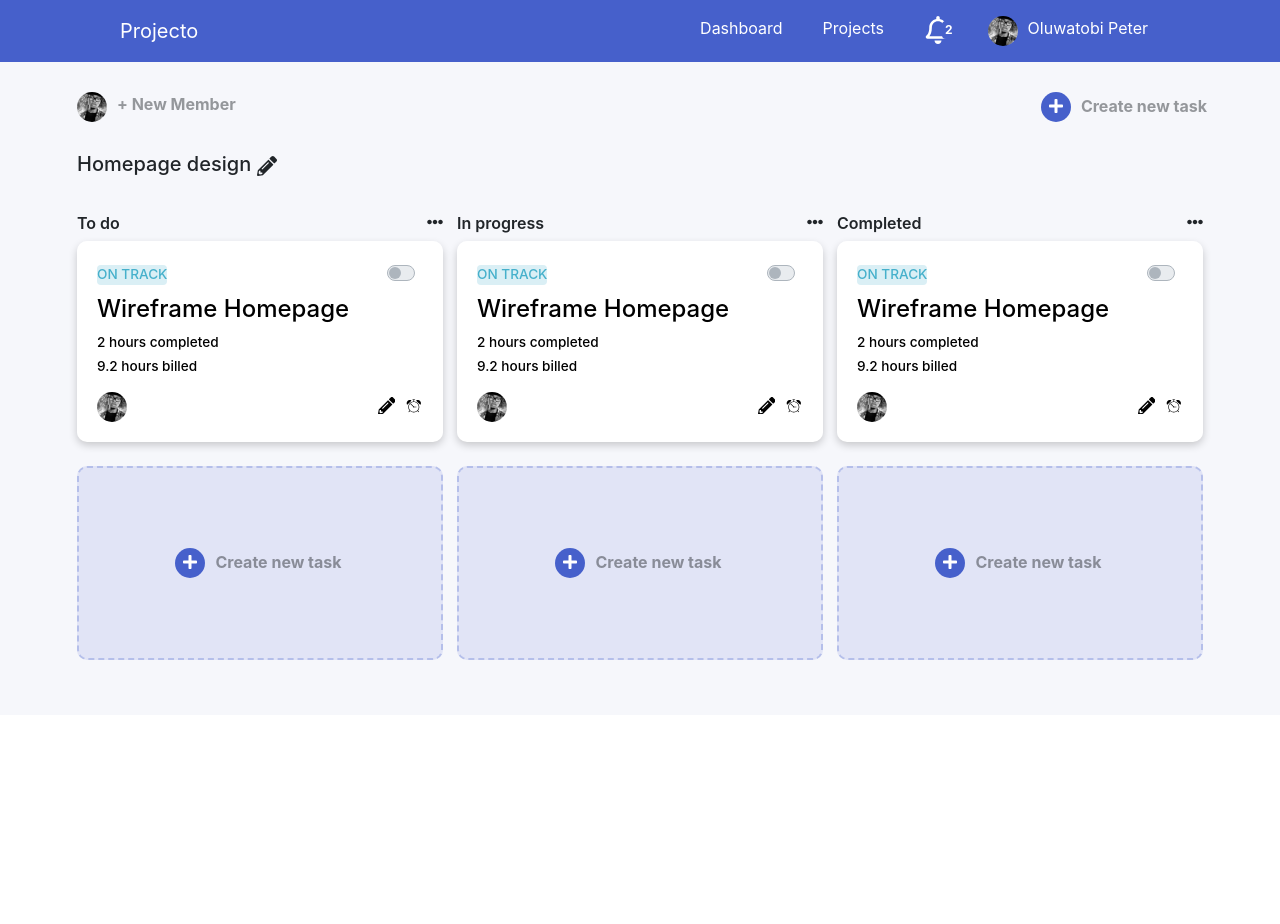
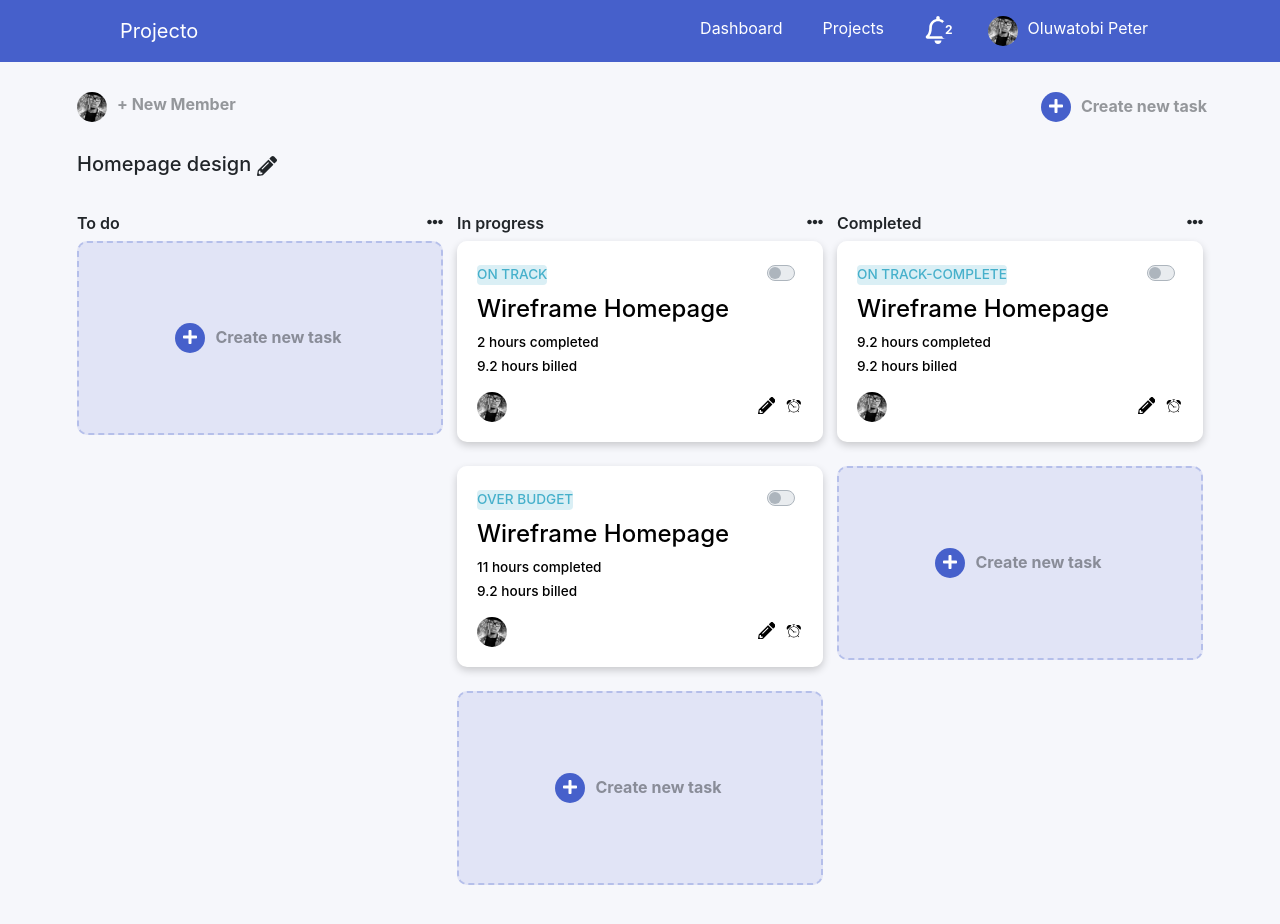
Before and after one commit to Tobipeters/Projecto-frontend-design-, a React (Create React App) app: page / in a window 1280 px wide. Shown: the top 924 px of the page. Before the commit the page ends 800 px from the top, so only its background shows below. Built offline with nearby package versions, Linux system fonts and the light colour scheme.

Commit message:
Now dynamically collecting dummy data

```diff
--- a/src/App.js
+++ b/src/App.js
@@ -5,16 +5,98 @@ import Nav from './Nav/Nav'
 import avatar from './Images/avatar.jpg'
 import { Container, Col, Row, Image } from 'react-bootstrap';
 import { FaPencilAlt, FaPlus } from "react-icons/fa";
-import Stage from './Stage/Stage'
+import StageTitle from './StageTitle/StageTitle'
+import Create from './Create/Create'
+import Task from './Task/Task'
 
 
 class App extends React.Component {
   constructor() {
     super()
+    this.state = {
+      todo: [],
+      inProgress: [
+        {
+          id: 1,
+          status: 'ON TRACK',
+          taskName: 'Wireframe Homepage',
+          hoursCompleted: 2,
+          hoursBilled: 9.2,
+        },
+        {
+          id: 2,
+          status: 'OVER BUDGET',
+          taskName: 'Wireframe Homepage',
+          hoursCompleted: 11,
+          hoursBilled: 9.2,
+        }
+      ],
+      completed: [
+        {
+          id: 1,
+          status: 'ON TRACK-COMPLETE',
+          taskName: 'Wireframe Homepage',
+          hoursCompleted: 9.2,
+          hoursBilled: 9.2,
+        }
+      ]
+    }
+
+    this.loopingFunc = this.loopingFunc.bind(this)
   }
 
+  /**
+   * Below is a generalised function for looping through
+   * the array,but for one reason or the other, it is not working.
+   * I will look into it though
+   */
+////////////////////////////////////////////////////////////
+  loopingFunc = arrayName => {
+    arrayName.map((task, index) => {
+      return <Task
+        key={task.id}
+        status={task.status}
+        title={task.taskName}
+        hoursBilled={task.hoursBilled}
+        hoursCompleted={task.hoursCompleted}
+      />
+    })
+  }
+  /////////////////////////////////////////////////////////
 
   render() {
+
+    const todoList = () => {
+      if (this.state.todo.length < 0) {
+        return null
+      } else {
+        //Array mapping function if array isn't empty
+      }
+    }
+
+    // this.loopingFunc(this.state.inProgress);
+    // this.loopingFunc(this.state.completed);
+    const inProgressList =
+      this.state.inProgress.map((task, index) => {
+        return <Task
+          key={task.id}
+          status={task.status}
+          title={task.taskName}
+          hoursBilled={task.hoursBilled}
+          hoursCompleted={task.hoursCompleted}
+        />
+      })
+
+    const completedList = this.state.completed.map((task, index) => {
+      return <Task
+        key={task.id}
+        status={task.status}
+        title={task.taskName}
+        hoursBilled={task.hoursBilled}
+        hoursCompleted={task.hoursCompleted}
+      />
+    })
+
     return (
       <div className="App">
         <Nav />
@@ -27,7 +109,7 @@ class App extends React.Component {
               </Row>
             </Col>
             <Col xs={12} md={6} className="col-create-plus">
-              <div className="">
+              <div >
                 <div className="create-plus">
                   <FaPlus className="plus-icon" />
                 </div>
@@ -40,15 +122,21 @@ class App extends React.Component {
               <h5>Homepage design <FaPencilAlt /> </h5>
             </Col>
           </Row>
-          <Row className="">
+          <Row>
             <Col xs={12} md={4} className="col-pad" >
-              <Stage title="To do" />
+              <StageTitle title="To do" />
+              {todoList}
+              <Create />
             </Col>
             <Col xs={12} md={4} className="col-pad">
-              <Stage title="In progress" />
+              <StageTitle title="In progress" />
+              {inProgressList}
+              <Create />
             </Col>
             <Col xs={12} md={4} className="col-pad">
-              <Stage title="Completed" />
+              <StageTitle title="Completed" />
+              {completedList}
+              <Create />
             </Col>
           </Row>
         </Container>
--- a/src/Stage/Stage.js
+++ b/src/Stage/Stage.js
@@ -5,7 +5,10 @@ import Create from '../Create/Create'
 import Task from '../Task/Task'
 
 const stage = props =>{
-    // console.log(props)
+    console.log(props)
+    const todoList= props.todo;
+    const inProgressList = props.inProgress;
+    const completedList = props.completed
     return(
         <Container>
             <Row>
--- a/src/Task/Task.js
+++ b/src/Task/Task.js
@@ -6,11 +6,11 @@ import { FaPencilAlt } from "react-icons/fa";
 import avatar from '../Images/avatar.jpg'
 
 const task = props => {
-    // console.log(props)
+    console.log(props)
     return (
         <Container className="task-cont">
             <div className="task-row-cont">
-                <Badge className="custom-badge">ON TRACK</Badge>
+                <Badge className="custom-badge">{props.status}</Badge>
                 <Form.Check
                     className="switch-icon"
                     disabled
@@ -19,10 +19,10 @@ const task = props => {
                     id="disabled-custom-switch"
                 />
                 <div>
-                    <h4>Wireframe Homepage</h4>
-                    <span>2 hours completed</span>
+                    <h4>{props.title}</h4>
+                    <span>{props.hoursCompleted} hours completed</span>
                     <br />
-                    <span>9.2 hours billed</span>
+                    <span>{props.hoursBilled} hours billed</span>
                     <br />
 
                 </div>
```
